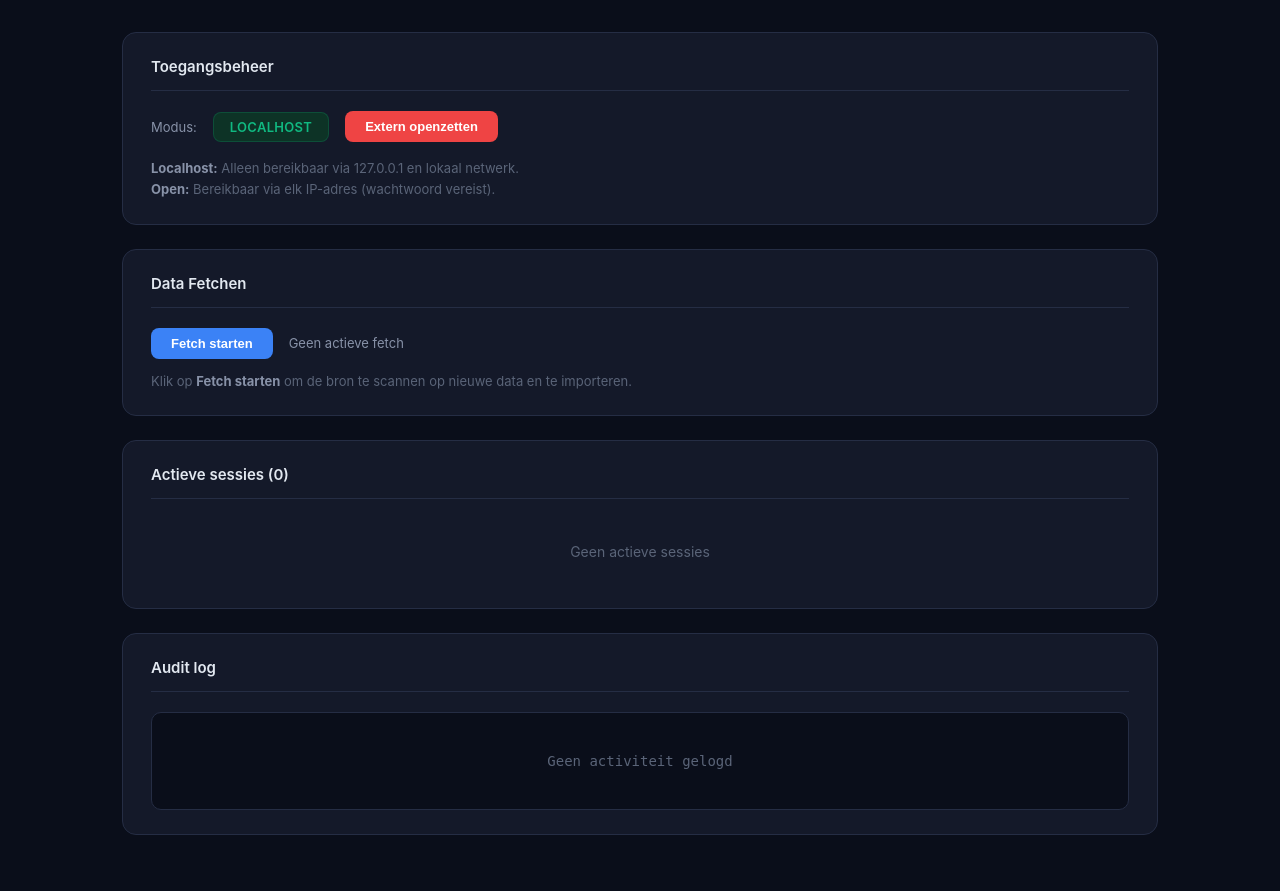
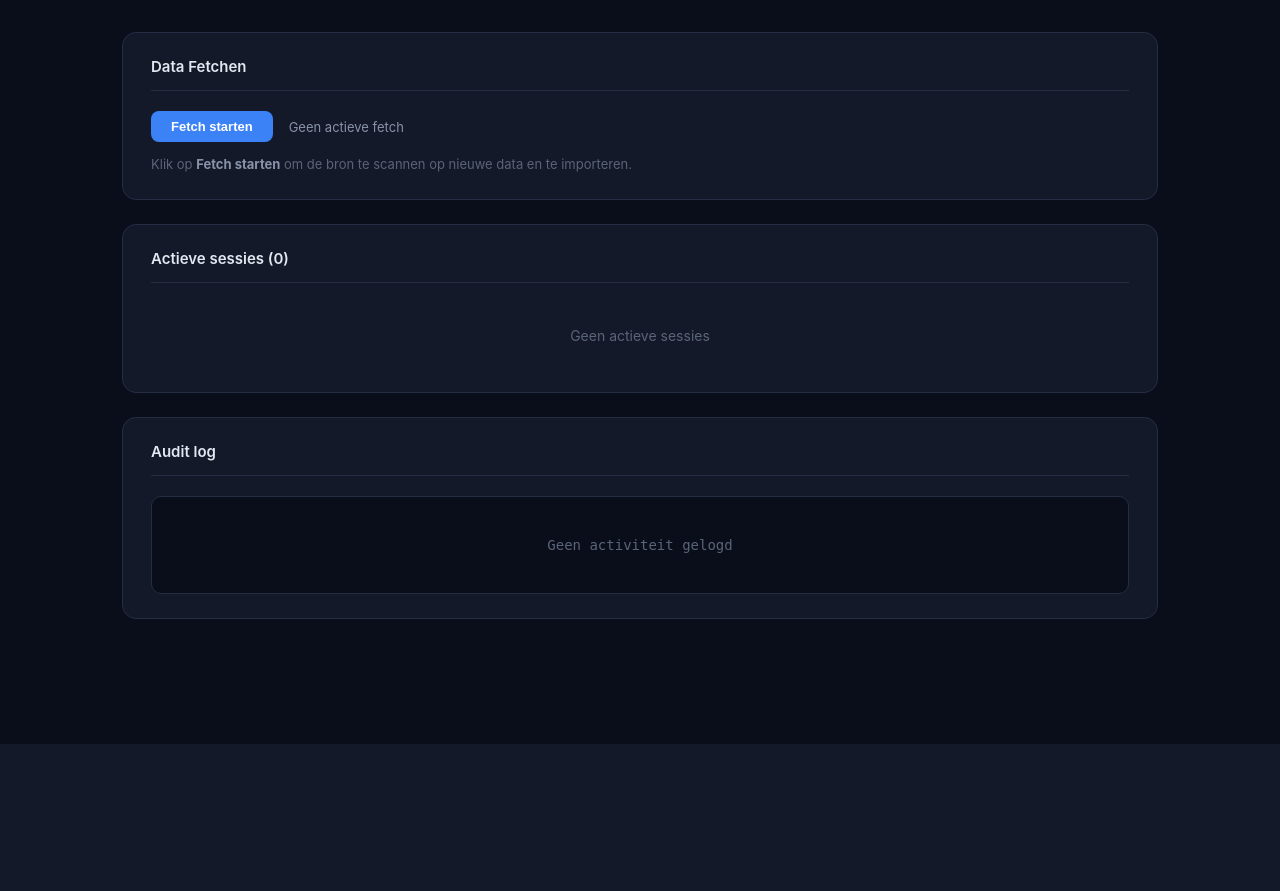
Before and after one commit to stijnvandepol/DataFetcher, a Flask app: page /admin in a window 1280 px wide. Shown: the part 56-947 px from the top of the page. After the commit the page ends 800 px from the top, so only its background shows below. Run offline with Flask 3, Linux system fonts and the light colour scheme; the visitor is signed in with stand-in values (Sample User, id 1); data that the repository does not hold is empty; some libraries are stand-ins or nearby versions.

Commit message:
refactor: remove access control feature from admin panel and related logic

```diff
--- a/web/app.py
+++ b/web/app.py
@@ -41,10 +41,6 @@ del _raw_admin
 _login_attempts = {}
 MAX_LOGIN_ATTEMPTS = 5
 LOCKOUT_SECONDS = 300
-
-# Access control: "local" = alleen 127.0.0.1/Docker netwerk, "open" = iedereen
-# Kan via admin panel worden aangepast
-_access_mode = os.getenv("ACCESS_MODE", "local")  # "local" of "open"
 
 # Sessie tracking
 _active_sessions = {}  # session_id -> {ip, user_agent, last_seen, login_time}
@@ -189,19 +185,6 @@ def _audit(action, ip, detail=""):
         _audit_log.pop(0)
 
 
-def _is_local_ip(ip):
-    """Check of IP lokaal is (localhost, Docker netwerk, of privé)."""
-    if not ip:
-        return False
-    return (
-        ip.startswith("127.") or
-        ip.startswith("172.") or
-        ip.startswith("10.") or
-        ip.startswith("192.168.") or
-        ip == "::1"
-    )
-
-
 def login_required(f):
     @functools.wraps(f)
     def wrapper(*args, **kwargs):
@@ -222,23 +205,6 @@ def admin_required(f):
             return redirect(url_for("admin_login"))
         return f(*args, **kwargs)
     return wrapper
-
-
-@app.before_request
-def check_access():
-    """Blokkeer externe IPs als access_mode op 'local' staat."""
-    global _access_mode
-    # Login pagina's altijd bereikbaar (anders kun je niet inloggen)
-    if request.path in ("/login", "/admin/login"):
-        return
-    # Static files altijd ok
-    if request.path.startswith("/static"):
-        return
-    # Check access mode
-    if _access_mode == "local":
-        ip = request.headers.get("X-Real-IP", request.remote_addr)
-        if not _is_local_ip(ip):
-            abort(403)
 
 
 @app.after_request
@@ -356,7 +322,6 @@ def admin_login():
 @app.route("/admin")
 @admin_required
 def admin_panel():
-    global _access_mode
     now = time.time()
     # Verwijder verlopen sessies (>1 uur inactief)
     expired = [sid for sid, s in _active_sessions.items() if now - s["last_seen"] > 3600]
@@ -377,22 +342,9 @@ def admin_panel():
     return render_template(
         "admin.html",
         sessions=sessions,
-        access_mode=_access_mode,
         audit_log=list(reversed(_audit_log[-50:])),
         total_sessions=len(_active_sessions),
     )
-
-
-@app.route("/admin/access", methods=["POST"])
-@admin_required
-def admin_access():
-    global _access_mode
-    mode = request.form.get("mode", "local")
-    if mode in ("local", "open"):
-        _access_mode = mode
-        ip = request.headers.get("X-Real-IP", request.remote_addr)
-        _audit("access_change", ip, f"Mode: {mode}")
-    return redirect(url_for("admin_panel"))
 
 
 @app.route("/admin/kick", methods=["POST"])
--- a/web/templates/admin.html
+++ b/web/templates/admin.html
@@ -87,30 +87,6 @@
   </div>
 
   <div class="container">
-    <!-- Access Control -->
-    <div class="panel">
-      <div class="panel-header"><h2>Toegangsbeheer</h2></div>
-      <div class="access-row">
-        <span style="color:var(--text2);font-size:13px">Modus:</span>
-        <span class="badge {{ 'local' if access_mode == 'local' else 'open' }}">
-          {{ 'LOCALHOST' if access_mode == 'local' else 'OPEN' }}
-        </span>
-        <form method="POST" action="/admin/access" style="display:inline">
-          {% if access_mode == 'local' %}
-          <input type="hidden" name="mode" value="open">
-          <button class="btn btn-red" onclick="return confirm('Externe toegang inschakelen?')">Extern openzetten</button>
-          {% else %}
-          <input type="hidden" name="mode" value="local">
-          <button class="btn btn-green">Alleen localhost</button>
-          {% endif %}
-        </form>
-      </div>
-      <p class="access-hint">
-        <strong>Localhost:</strong> Alleen bereikbaar via 127.0.0.1 en lokaal netwerk.<br>
-        <strong>Open:</strong> Bereikbaar via elk IP-adres (wachtwoord vereist).
-      </p>
-    </div>
-
     <!-- Data Fetch -->
     <div class="panel">
       <div class="panel-header"><h2>Data Fetchen</h2></div>
```
